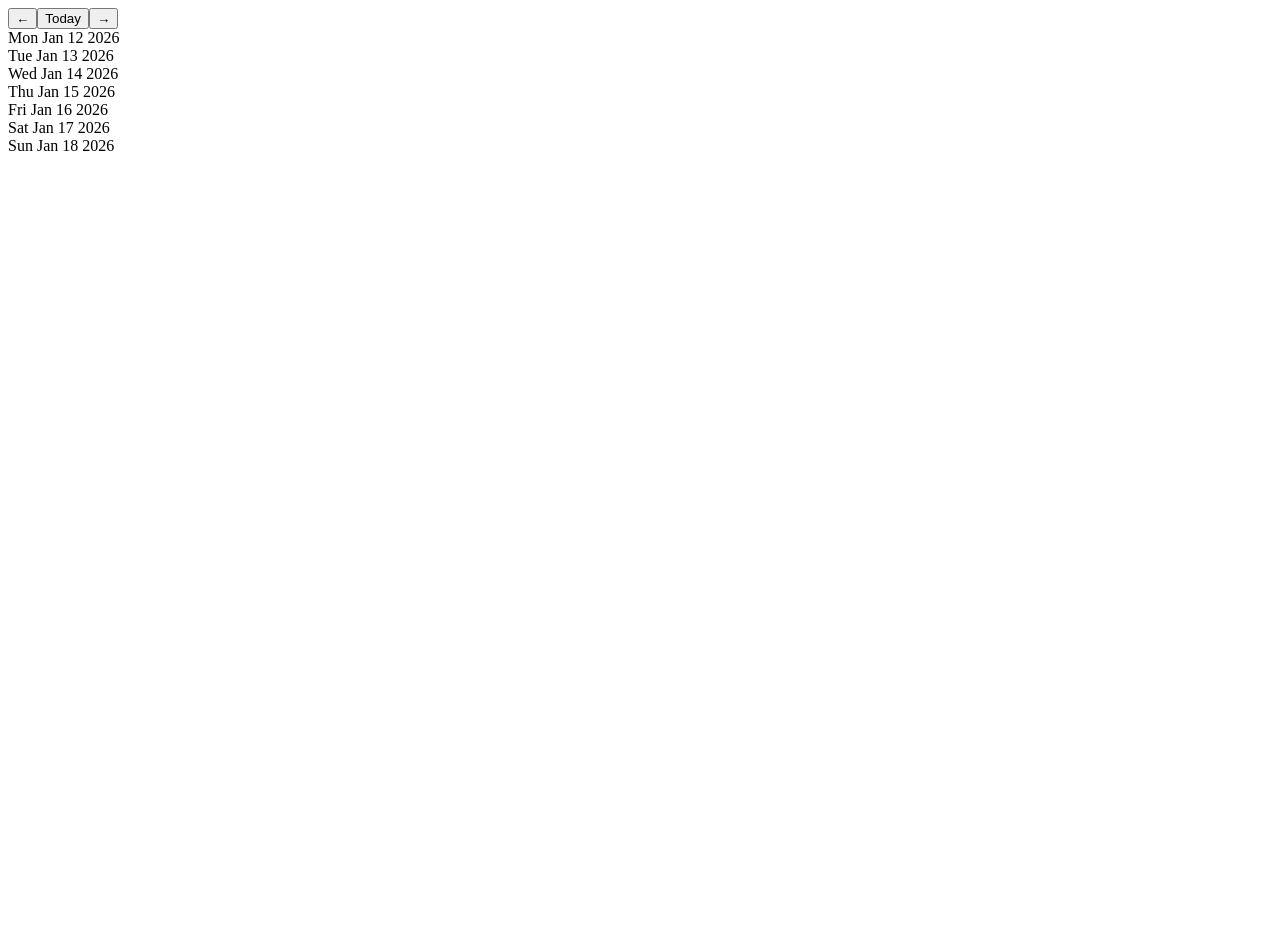
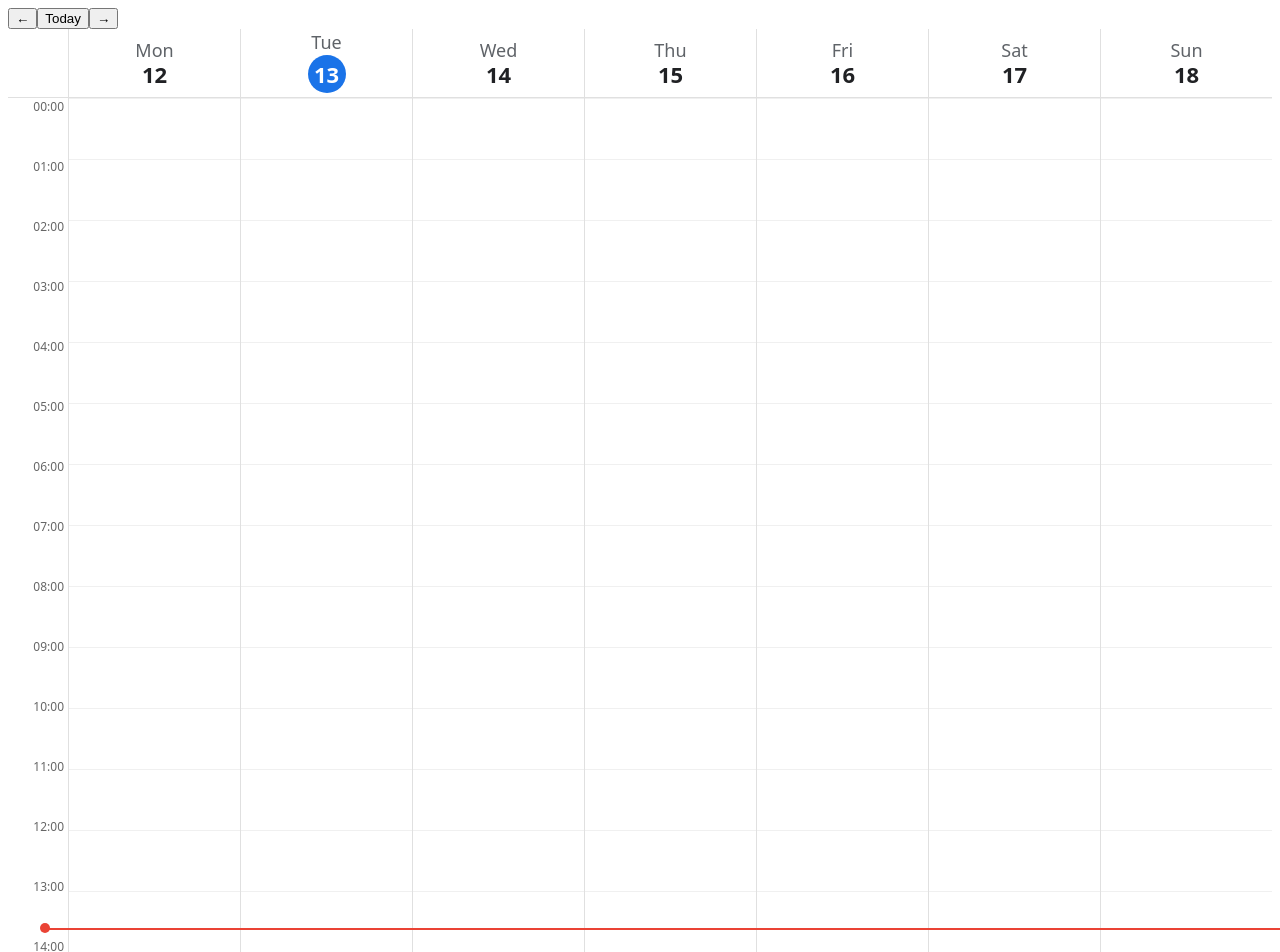
Before and after one commit to seryegas/calendar, a React (Vite) app: page / in a window 1280 px wide. Shown: the top 952 px of the page. Before the commit the page ends 800 px from the top, so only its background shows below. Built offline with nearby package versions, Linux system fonts and the light colour scheme.

Commit message:
add styles on today column and timeline

```diff
--- /dev/null
+++ b/src/features/current-time-indicator/model/useCurrentTime.ts
@@ -0,0 +1,15 @@
+import { useEffect, useState } from 'react'
+
+export function useCurrentTime() {
+    const [now, setNow] = useState(new Date())
+
+    useEffect(() => {
+        const interval = setInterval(() => {
+            setNow(new Date())
+        }, 60_000)
+
+        return () => clearInterval(interval)
+    }, [])
+
+    return now
+}
--- /dev/null
+++ b/src/features/current-time-indicator/ui/CurrentTimeIndicator.css
@@ -0,0 +1,23 @@
+.current-time {
+    position: absolute;
+    left: 0;
+    right: 0;
+    pointer-events: none;
+    z-index: 5;
+}
+
+.current-time__line {
+    height: 2px;
+    background: #ea4335;
+    margin-left: 48px;
+}
+
+.current-time__dot {
+    position: absolute;
+    left: 40px;
+    top: -5px;
+    width: 10px;
+    height: 10px;
+    background: #ea4335;
+    border-radius: 50%;
+}
--- /dev/null
+++ b/src/features/current-time-indicator/ui/CurrentTimeIndicator.tsx
@@ -0,0 +1,23 @@
+import { useCurrentTime } from '../model/useCurrentTime.ts'
+import './CurrentTimeIndicator.css'
+
+const HOUR_HEIGHT = 60
+
+export function CurrentTimeIndicator() {
+    const now = useCurrentTime()
+
+    const minutesFromStart =
+        now.getHours() * 60 + now.getMinutes()
+
+    const top = minutesFromStart * (HOUR_HEIGHT / 60)
+
+    return (
+        <div
+            className="current-time"
+            style={{ top }}
+        >
+            <div className="current-time__dot" />
+            <div className="current-time__line" />
+        </div>
+    )
+}
--- a/src/pages/Calendar/CalendarPage.tsx
+++ b/src/pages/Calendar/CalendarPage.tsx
@@ -1,4 +1,4 @@
-import { CalendarWidget } from '../../widgets/calendar/CalendarWidget.tsx'
+import { CalendarWidget } from '../../widgets/Calendar/CalendarWidget.tsx'
 
 export function CalendarPage() {
     return <CalendarWidget />
--- a/src/widgets/calendar/CalendarWidget.tsx
+++ b/src/widgets/Calendar/CalendarWidget.tsx
@@ -1,5 +1,5 @@
 import { useWeekNavigation } from '../../features/Calendar/model/useWeekNavigation.ts'
-import { WeekGrid } from './ui/WeekGrid'
+import { WeekGrid } from './ui/WeekGrid.tsx'
 
 export function CalendarWidget() {
     const { weekStart, goNext, goPrev, goToToday } =
--- /dev/null
+++ b/src/widgets/Calendar/ui/DayHeader.css
@@ -0,0 +1,36 @@
+.day-header {
+    height: 56px;
+    padding: 6px 0;
+    display: flex;
+    flex-direction: column;
+    align-items: center;
+    justify-content: center;
+    border-left: 1px solid #e0e0e0;
+    background: #fff;
+}
+
+.day-header__weekday {
+    font-size: 18px;
+    font-weight: 500;
+    color: #5f6368;
+    line-height: 1;
+}
+
+.day-header__date {
+    margin-top: 4px;
+    font-size: 22px;
+    font-weight: 600;
+    color: #202124;
+    line-height: 1;
+}
+
+.day-header__date-circle {
+    display: inline-flex;
+    width: 38px;
+    height: 38px;
+    border-radius: 50%;
+    background: #1a73e8;
+    color: #fff;
+    align-items: center;
+    justify-content: center;
+}
--- /dev/null
+++ b/src/widgets/Calendar/ui/DayHeader.tsx
@@ -0,0 +1,24 @@
+import './DayHeader.css'
+
+interface DayHeaderProps {
+    date: Date
+}
+
+export function DayHeader({ date }: DayHeaderProps) {
+    const isToday = date.toDateString() === new Date().toDateString()
+    const headerClass = isToday ? 'day-header__date-circle' : undefined
+
+    return (
+        <div className="day-header">
+            <div className="day-header__weekday">
+                {date.toLocaleDateString(undefined, { weekday: 'short' })}
+            </div>
+
+            <div className="day-header__date">
+                <span className={headerClass}>
+                    {date.getDate()}
+                </span>
+            </div>
+        </div>
+    )
+}
--- /dev/null
+++ b/src/widgets/Calendar/ui/WeekGrid.css
@@ -0,0 +1,59 @@
+.week {
+    display: flex;
+    flex-direction: column;
+    height: 100vh;
+    font-family: system-ui, sans-serif;
+}
+
+/* ===== HEADER ===== */
+
+.week-header {
+    display: grid;
+    grid-template-columns: 60px repeat(7, 1fr);
+    border-bottom: 1px solid #e0e0e0;
+}
+
+.time-col {
+    background: #fff;
+}
+
+/* ===== BODY ===== */
+
+.week-body {
+    display: grid;
+    grid-template-columns: 60px 1fr;
+    flex: 1;
+    overflow: hidden;
+}
+
+.week-body > .time-col {
+    overflow-y: auto;
+}
+
+.days-grid {
+    display: grid;
+    grid-template-columns: repeat(7, 1fr);
+    overflow-y: auto;
+}
+
+/* ===== HOURS ===== */
+
+.hour-label {
+    height: 60px;
+    font-size: 12px;
+    padding-right: 4px;
+    text-align: right;
+    box-sizing: border-box;
+    color: #666;
+}
+
+.day-column {
+    display: flex;
+    flex-direction: column;
+    border-left: 1px solid #e0e0e0;
+}
+
+.hour-cell {
+    height: 60px;
+    border-top: 1px solid #f0f0f0;
+}
--- /dev/null
+++ b/src/widgets/Calendar/ui/WeekGrid.tsx
@@ -0,0 +1,49 @@
+import './WeekGrid.css'
+import {DayHeader} from "./DayHeader.tsx";
+import {CurrentTimeIndicator} from "../../../features/current-time-indicator/ui/CurrentTimeIndicator.tsx";
+
+type Props = {
+    weekStart: Date
+}
+
+export function WeekGrid({ weekStart }: Props) {
+    const days = Array.from({ length: 7 }, (_, i) => {
+        const d = new Date(weekStart)
+        d.setDate(d.getDate() + i)
+        return d
+    })
+
+    return (
+        <div className="week">
+            <div className="week-header">
+                <div className="time-col" />
+                {days.map(day => (
+                    <DayHeader key={day.toISOString()} date={day} />
+                ))}
+            </div>
+
+            <div className="week-scroll">
+                <div className="week-body">
+                    <CurrentTimeIndicator />
+                    <div className="time-col">
+                        {Array.from({ length: 24 }, (_, h) => (
+                            <div key={h} className="hour-label">
+                                {String(h).padStart(2, '0')}:00
+                            </div>
+                        ))}
+                    </div>
+
+                    <div className="days-grid">
+                        {days.map(day => (
+                            <div key={day.toISOString()} className="day-column">
+                                {Array.from({ length: 24 }).map((_, h) => (
+                                    <div key={h} className="hour-cell" />
+                                ))}
+                            </div>
+                        ))}
+                    </div>
+                </div>
+            </div>
+        </div>
+    )
+}
--- a/src/widgets/calendar/ui/WeekGrid.tsx
+++ /dev/null
@@ -1,21 +0,0 @@
-type Props = {
-    weekStart: Date
-}
-
-export function WeekGrid({ weekStart }: Props) {
-    const days = Array.from({ length: 7 }, (_, i) => {
-        const d = new Date(weekStart)
-        d.setDate(d.getDate() + i)
-        return d
-    })
-
-    return (
-        <div className="week-grid">
-            {days.map(day => (
-                <div key={day.toISOString()} className="day-column">
-                    {day.toDateString()}
-                </div>
-            ))}
-        </div>
-    )
-}
```
